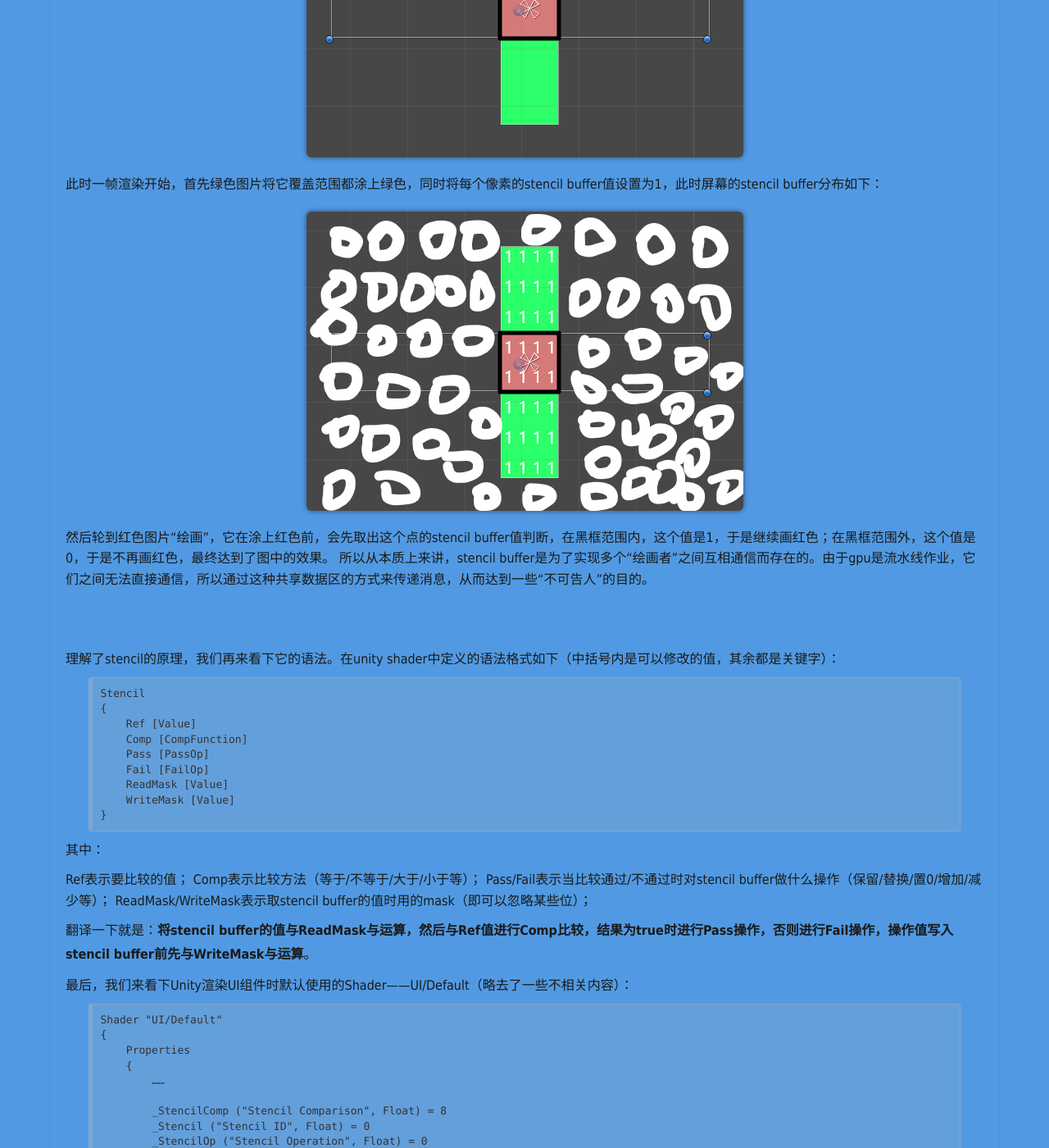
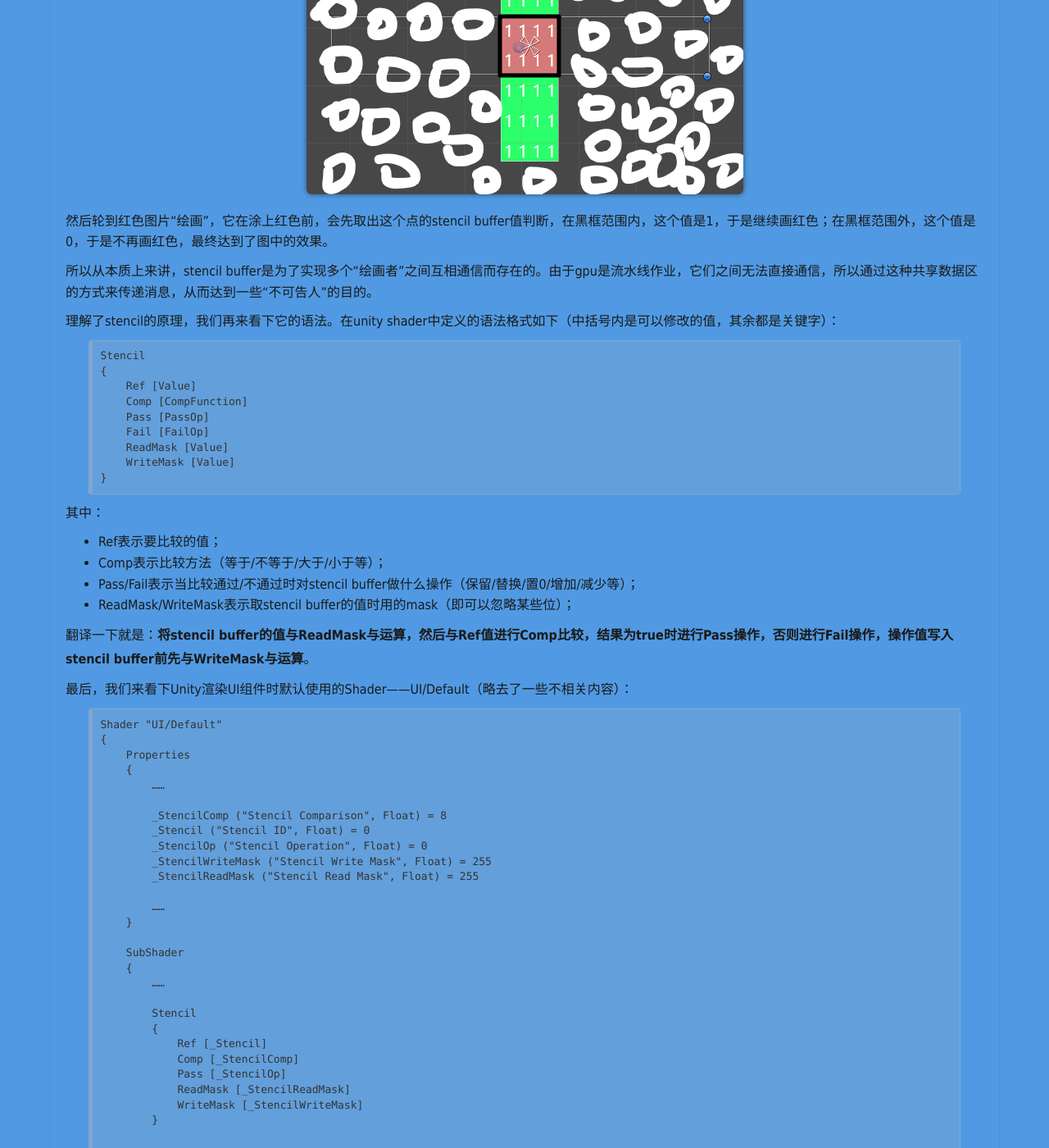
Before and after one commit to rugbbyli/rugbbyli.github.io, a Jekyll site: the page built from _posts/2017-12-07-Unity-Stencil.markdown, in a window 1280 px wide and 1400 px high, scrolled down 1973 px. Shown: the whole window at 82% size. Built offline with Jekyll 4.4.1, drawn with Linux system fonts in a browser that asks for light colours; comment, search, counter and statistics services are not loaded; some of the changed text lies outside the part shown.

Commit message:
change format

````diff
--- a/_posts/2017-12-07-Unity-Stencil.markdown
+++ b/_posts/2017-12-07-Unity-Stencil.markdown
@@ -45,9 +43,9 @@ var maskMat = StencilMaterial.Add(baseMaterial, 1, StencilOp.Keep, CompareFuncti
 ![image]({{ site.url }}/imgs/ui_stencil/3.png)
 
 然后轮到红色图片“绘画”，它在涂上红色前，会先取出这个点的stencil buffer值判断，在黑框范围内，这个值是1，于是继续画红色；在黑框范围外，这个值是0，于是不再画红色，最终达到了图中的效果。
+
 所以从本质上来讲，stencil buffer是为了实现多个“绘画者”之间互相通信而存在的。由于gpu是流水线作业，它们之间无法直接通信，所以通过这种共享数据区的方式来传递消息，从而达到一些“不可告人”的目的。
 
-<br><br>
 
 理解了stencil的原理，我们再来看下它的语法。在unity shader中定义的语法格式如下（中括号内是可以修改的值，其余都是关键字）：
 
@@ -65,10 +63,10 @@ Stencil
 
 其中：
 
-Ref表示要比较的值；
-Comp表示比较方法（等于/不等于/大于/小于等）；
-Pass/Fail表示当比较通过/不通过时对stencil buffer做什么操作（保留/替换/置0/增加/减少等）；
-ReadMask/WriteMask表示取stencil buffer的值时用的mask（即可以忽略某些位）；
+- Ref表示要比较的值；
+- Comp表示比较方法（等于/不等于/大于/小于等）；
+- Pass/Fail表示当比较通过/不通过时对stencil buffer做什么操作（保留/替换/置0/增加/减少等）；
+- ReadMask/WriteMask表示取stencil buffer的值时用的mask（即可以忽略某些位）；
 
 翻译一下就是：**将stencil buffer的值与ReadMask与运算，然后与Ref值进行Comp比较，结果为true时进行Pass操作，否则进行Fail操作，操作值写入stencil buffer前先与WriteMask与运算**。
 
@@ -140,9 +138,8 @@ public static Material Add(Material baseMat, int stencilID, StencilOp operation,
 }
 ```
 
-可以看到这个方法只是帮助我们生成了一个材质并填充了Stencil相关的参数。至于Mask只能作用于它的子级的限制，则完全是代码层面的限制。那么，如果我们理解没错，事实上我们可以用更简单的方法——使用自定义材质，来完成上文提到的“挖洞”效果或者系统自带的“遮罩”效果。来验证下是不是这样。
+可以看到这个方法只是帮助我们生成了一个材质并填充了Stencil相关的参数。至于Mask只能作用于它的子级的限制，则完全是代码层面的限制。那么，如果我们理解没错，事实上我们可以用**更简单的方法——使用自定义材质，来完成上文提到的“挖洞”效果或者系统自带的“遮罩”效果**。来验证下是不是这样。
 
-<br><br>
 
 首先创建示例场景：
 
````
Also changed, not shown: other parts of _posts/2017-12-07-Unity-Stencil.markdown (+0 -2 lines).
